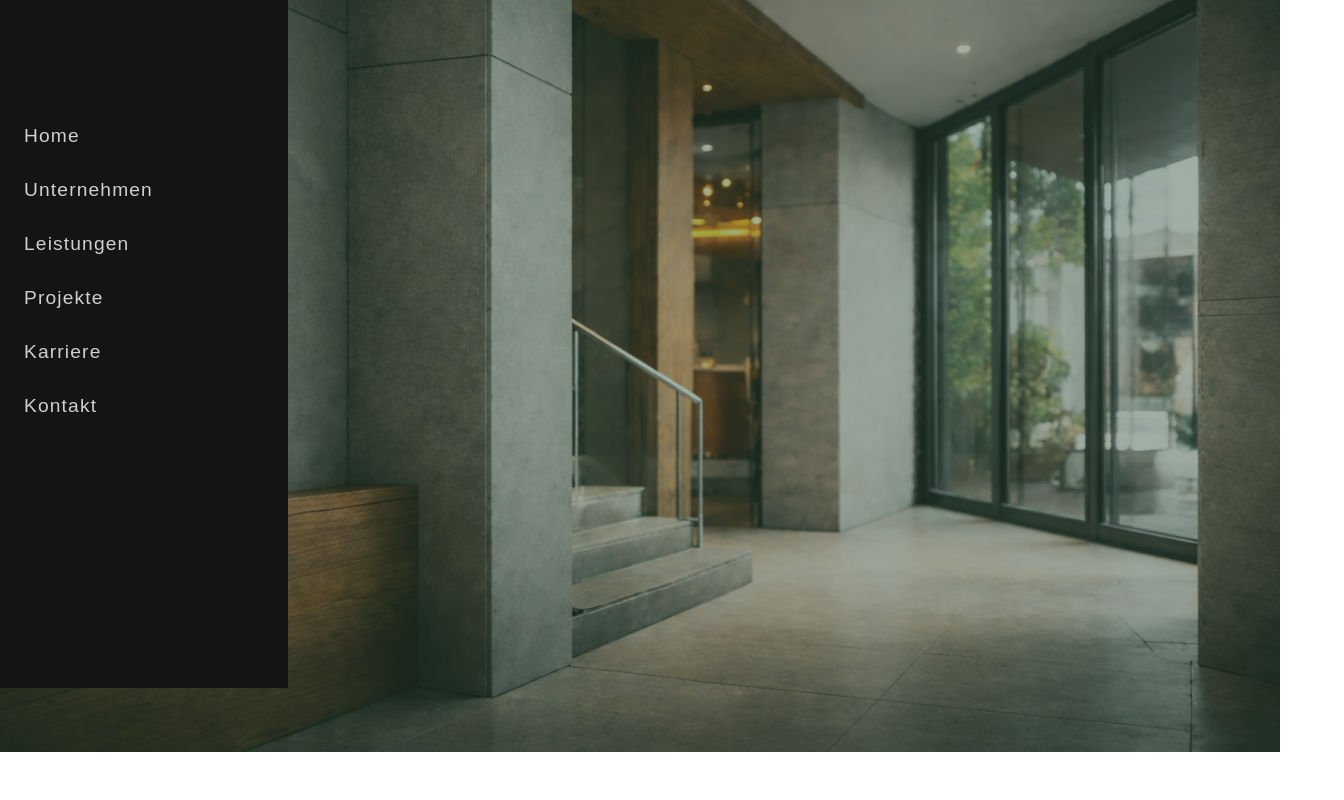
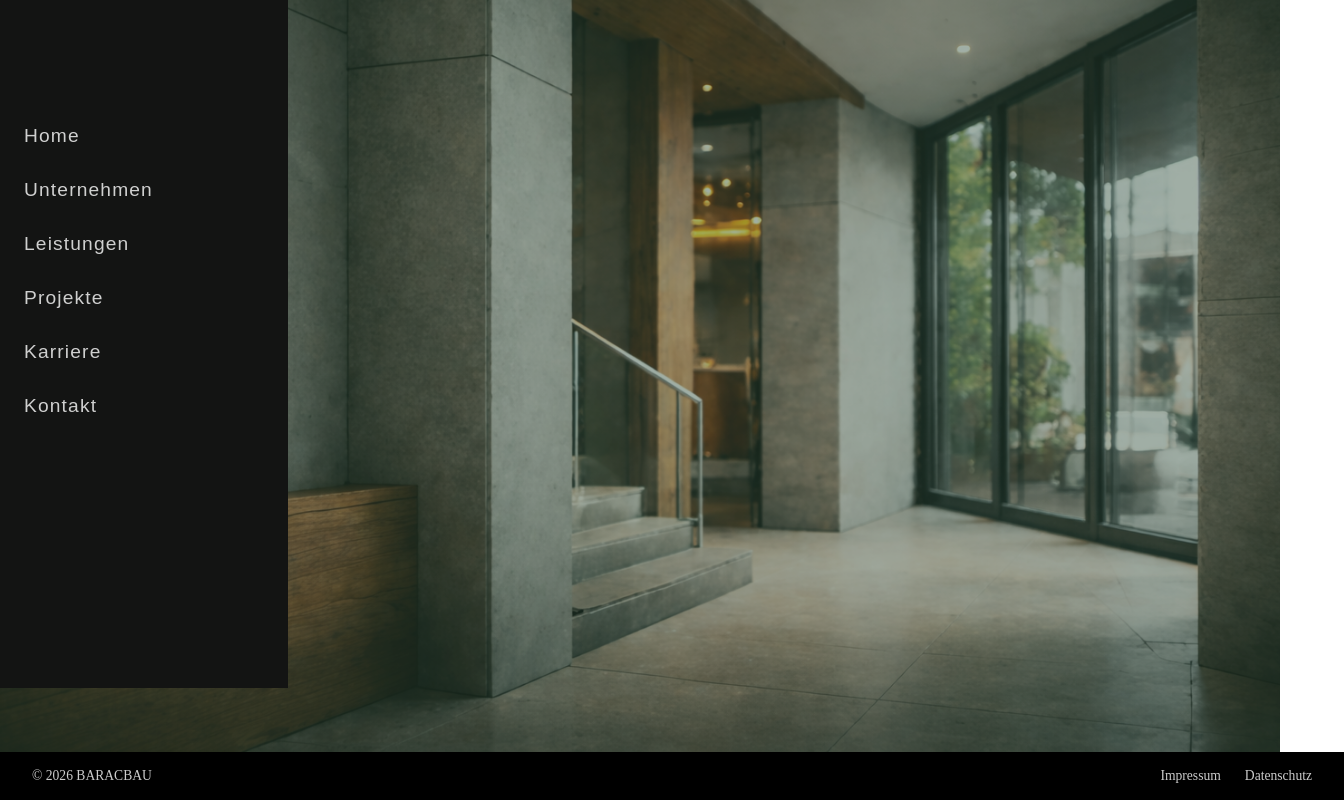
Before and after one commit to Marijo-Erenda/baracbau, a React (Vite) app in the folder frontend/: page /impressum in a window 1280 px wide. Shown: the part 176-976 px from the top of the page, 1344 px wide, since content can reach past the window. Before the commit the page ends 928 px from the top, so only its background shows below. Built offline with nearby package versions, Linux system fonts and the light colour scheme.

Commit message:
refactor: unify frontend layout structure and entry setup

```diff
--- a/frontend/index.html
+++ b/frontend/index.html
@@ -1,3 +1,9 @@
+<!-- ==================================
+     BARACBAU – Frontend
+     index.html
+     HTML Entry Point
+     ================================== -->
+
 <!DOCTYPE html>
 <html lang="de">
   <head>
--- a/frontend/package.json
+++ b/frontend/package.json
@@ -10,7 +10,8 @@
   },
   "dependencies": {
     "react": "^19.2.3",
-    "react-dom": "^19.2.3"
+    "react-dom": "^19.2.3",
+    "react-router-dom": "^7.13.0"
   },
   "devDependencies": {
     "@types/node": "^25.0.10",
--- a/frontend/src/app.tsx
+++ b/frontend/src/App.tsx
@@ -4,7 +4,7 @@
    ================================== */
 
 import { AppLayout } from "./layout/AppLayout";
-import Home from "./pages/home";
+import Home from "./pages/Home";
 
 export default function App() {
   return (
--- a/frontend/src/layout/AppLayout.tsx
+++ b/frontend/src/layout/AppLayout.tsx
@@ -1,19 +1,34 @@
 /* ==================================
-   BARACBAU – Frontend / AppLayout
+   BARACBAU – Frontend / Layout
+   AppLayout.tsx
    Global application layout
    ================================== */
 
-import { Sidebar } from "../components/layout/sidebar";
+import { Sidebar } from "./Sidebar";
+import { Footer } from "./Footer";
+
+/* ================================
+   Types
+   ================================ */
 
 type AppLayoutProps = {
   children: React.ReactNode;
 };
 
+/* ================================
+   App Layout Component
+   ================================ */
+
 export function AppLayout({ children }: AppLayoutProps) {
   return (
     <div className="app-layout">
       <Sidebar />
-      {children}
+
+      <main className="app-layout__content">
+        {children}
+      </main>
+
+      <Footer />
     </div>
   );
 }
--- /dev/null
+++ b/frontend/src/layout/Footer.tsx
@@ -0,0 +1,33 @@
+/* =========================================
+   BARACBAU – Frontend / Layout / Footer.tsx
+   Footer (Impressum & Datenschutz)
+   ========================================= */
+
+import "./footer.css";
+
+/* ================================
+   Footer Component
+   ================================ */
+
+export function Footer() {
+  return (
+    <footer className="footer">
+      <div className="footer__inner">
+        {/* Copyright */}
+        <span className="footer__copyright">
+          © {new Date().getFullYear()} BARACBAU
+        </span>
+
+        {/* Legal Navigation */}
+        <nav className="footer__nav" aria-label="Rechtliches">
+          <a href="/impressum" className="footer__link">
+            Impressum
+          </a>
+          <a href="/datenschutz" className="footer__link">
+            Datenschutz
+          </a>
+        </nav>
+      </div>
+    </footer>
+  );
+}
--- a/frontend/src/components/layout/sidebar.tsx
+++ b/frontend/src/layout/Sidebar.tsx
@@ -13,28 +13,69 @@ import "./sidebar.css";
 
 type MenuItem = {
   label: string;
+  path?: string;
   children?: MenuItem[];
 };
+
 
 /* ================================
    Navigation structure
    ================================ */
 
 const menu: MenuItem[] = [
-  { label: "Home" },
-  { label: "Unternehmen" },
+  {
+    label: "Home",
+    path: "/",
+    children: [
+      { label: "Überblick", path: "/" },
+      { label: "Warum BARACBAU", path: "/#warum" },
+    ],
+  },
+  {
+    label: "Unternehmen",
+    path: "/unternehmen",
+    children: [
+      { label: "Über uns", path: "/unternehmen/ueber-uns" },
+      { label: "Philosophie", path: "/unternehmen/philosophie" },
+      { label: "Qualität & Werte", path: "/unternehmen/qualitaet" },
+    ],
+  },
   {
     label: "Leistungen",
     children: [
-      { label: "Neubau" },
-      { label: "Komplettsanierung" },
-      { label: "Modernisierung" },
+      { label: "Neubau", path: "/leistungen/neubau" },
+      { label: "Komplettsanierung", path: "/leistungen/komplettsanierung" },
+      { label: "Modernisierung", path: "/leistungen/modernisierung" },
     ],
   },
-  { label: "Projekte" },
-  { label: "Karriere" },
-  { label: "Kontakt" },
+  {
+    label: "Projekte",
+    path: "/projekte",
+    children: [
+      { label: "Wohnungsbau", path: "/projekte/wohnungsbau" },
+      { label: "Gewerbebau", path: "/projekte/gewerbebau" },
+      { label: "Referenzen", path: "/projekte/referenzen" },
+    ],
+  },
+  {
+    label: "Karriere",
+    path: "/karriere",
+    children: [
+      { label: "Stellenangebote", path: "/karriere/stellenangebote" },
+      { label: "Ausbildung", path: "/karriere/ausbildung" },
+      { label: "Initiativbewerbung", path: "/karriere/initiativ" },
+    ],
+  },
+  {
+    label: "Kontakt",
+    path: "/kontakt",
+    children: [
+      { label: "Kontaktformular", path: "/kontakt" },
+      { label: "Anfahrt", path: "/kontakt/anfahrt" },
+    ],
+  },
 ];
+
 
 /* ================================
    Sidebar Component
--- /dev/null
+++ b/frontend/src/layout/footer.css
@@ -0,0 +1,68 @@
+/* ==================================
+   BARACBAU – Frontend / Layout
+   footer.css
+   Footer (Impressum & Datenschutz)
+   ================================== */
+
+/* ================================
+   Footer Base
+   ================================ */
+
+.footer {
+  width: 100%;
+  padding: 1rem 2rem;
+  background-color: #000;
+  color: #ccc;
+  font-size: 0.85rem;
+}
+
+/* ================================
+   Inner Layout
+   ================================ */
+
+.footer__inner {
+  max-width: 1280px;
+  margin: 0 auto;
+
+  display: flex;
+  justify-content: space-between;
+  align-items: center;
+}
+
+/* ================================
+   Copyright
+   ================================ */
+
+.footer__copyright {
+  white-space: nowrap;
+}
+
+/* ================================
+   Navigation
+   ================================ */
+
+.footer__nav {
+  display: flex;
+  gap: 1.5rem;
+}
+
+.footer__link {
+  color: #ccc;
+  text-decoration: none;
+  transition: color 0.2s ease;
+}
+
+.footer__link:hover {
+  color: #fff;
+}
+
+/* ================================
+   Responsive
+   ================================ */
+
+@media (max-width: 768px) {
+  .footer__inner {
+    flex-direction: column;
+    gap: 0.75rem;
+  }
+}
--- a/frontend/src/components/layout/sidebar.css
+++ b/frontend/src/layout/sidebar.css
@@ -90,7 +90,7 @@
 }
 
 .sidebar__link:hover::after {
-  width: calc(100% + 120px);
+  width: calc(100% + 100px);
 }
 
 /* Submenu */
--- a/frontend/src/main.tsx
+++ b/frontend/src/main.tsx
@@ -5,7 +5,7 @@
 
 import React from "react";
 import ReactDOM from "react-dom/client";
-import App from "./app";
+import App from "./App";
 import "./styles/global.css";
 
 const rootElement = document.getElementById("root");
```
Also changed, not shown: frontend/src/pages/Home.tsx (renamed from frontend/src/pages/home.tsx), 1 other file (tests, documents, lock files or other folders).
